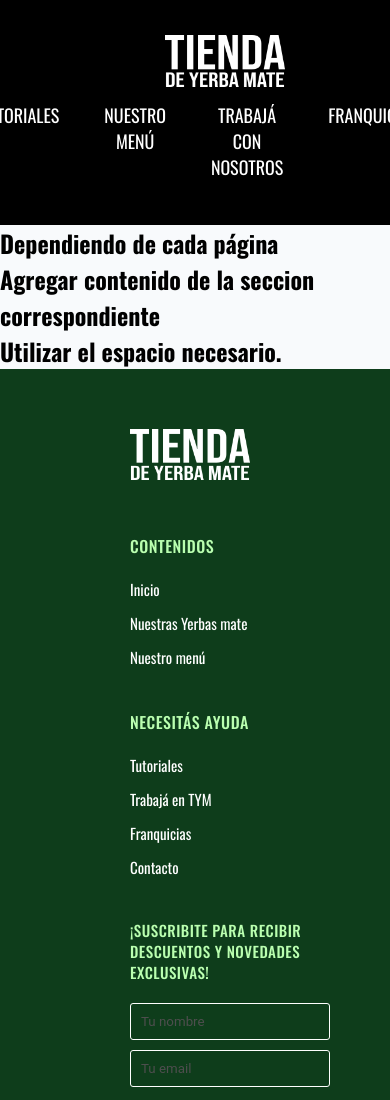
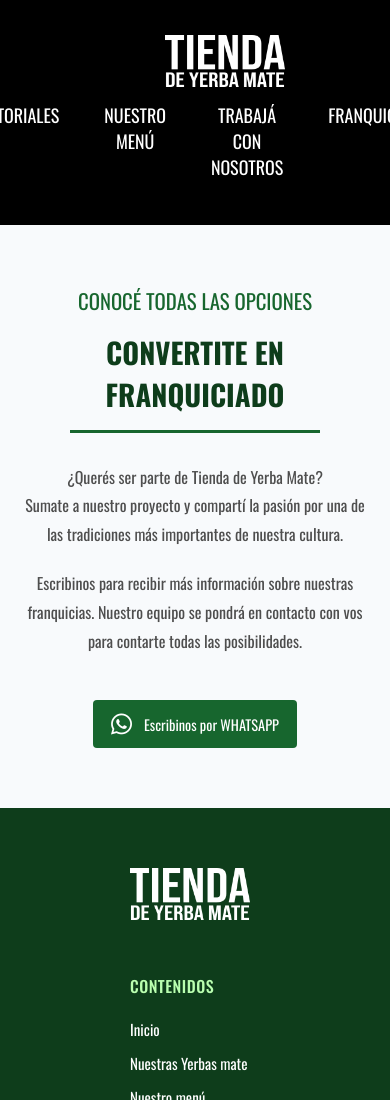
Before and after one commit to PabloHD2024/Tienda-Yerba-Mate, a plain HTML site: page html/franquicia.html in a window 390 px wide. Shown: the top 1100 px of the page. Drawn offline with nearby package versions, Linux system fonts and the light colour scheme.

Commit message:
feat: implementar pagina de franquicias responsive

```diff
--- a/css/styles.css
+++ b/css/styles.css
@@ -113,7 +113,7 @@ body {
   font-size: 40px;
   text-align: center;
   margin: 20px 0 20px;
-  color:var(--primary-dark);
+  color: var(--primary-dark);
 }
 
 .yerbas {
@@ -593,7 +593,7 @@ body {
 }
 
 .contacto h2::after {
-  content: "";
+  content: '';
   flex-grow: 1;
   height: 1px;
   background-color: var(--border-light-gray);
@@ -618,7 +618,7 @@ body {
   display: flex;
   flex-direction: column;
   width: 700px;
-  color: var(--text-gray)
+  color: var(--text-gray);
 }
 
 .formulario label {
@@ -642,7 +642,6 @@ body {
   color: var(--text-white);
   font-weight: 800;
   cursor: pointer;
-
 }
 
 .contact-redes {
@@ -676,7 +675,6 @@ body {
 .form-social-icons a:hover {
   background-color: var(--secondary);
 }
-
 
 /* Responsive */
 
@@ -720,6 +718,109 @@ body {
   line-height: 1;
 }
 
+/* ========== FRANQUICIAS ========== */
+
+.pagina-franquicias {
+  display: flex;
+  justify-content: center;
+  align-items: center;
+  min-height: 650px;
+  padding: 80px 20px;
+}
+
+.franquicias-contenido {
+  display: flex;
+  flex-direction: column;
+  align-items: center;
+  max-width: 900px;
+  width: 100%;
+  text-align: center;
+}
+
+.franquicias-subtitulo {
+  font-size: 1.3rem;
+  color: var(--primary);
+  margin-bottom: 15px;
+}
+
+.franquicias-contenido h1 {
+  font-size: 3rem;
+  color: var(--primary-dark);
+  margin-bottom: 35px;
+}
+
+.franquicias-descripcion {
+  font-size: 1.2rem;
+  line-height: 1.8;
+  color: var(--text-gray);
+  margin-bottom: 20px;
+}
+
+.franquicias-boton {
+  display: inline-flex;
+  align-items: center;
+  justify-content: center;
+  gap: 12px;
+  margin-top: 25px;
+  padding: 15px 30px;
+
+  background-color: var(--primary);
+  color: var(--text-white);
+  text-decoration: none;
+  font-size: 1.1rem;
+  border-radius: 4px;
+
+  transition:
+    background-color 0.3s ease,
+    transform 0.3s ease;
+}
+
+.franquicias-boton:hover {
+  background-color: var(--primary-dark);
+  transform: translateY(-3px);
+}
+
+.franquicias-boton i {
+  font-size: 1.5rem;
+}
+
+.franquicias-separador {
+  width: 250px;
+  height: 3px;
+  background-color: var(--primary);
+  margin: 0 auto 30px;
+}
+
+/* Responsive */
+
+@media (max-width: 768px) {
+  .pagina-franquicias {
+    min-height: 500px;
+    padding: 60px 20px;
+  }
+
+  .franquicias-contenido h1 {
+    font-size: 3rem;
+    color: var(--primary-dark);
+    margin-bottom: 15px;
+  }
+}
+
+@media (max-width: 480px) {
+  .franquicias-contenido h1 {
+    font-size: 1.8rem;
+  }
+
+  .franquicias-descripcion {
+    font-size: 1rem;
+  }
+
+  .franquicias-boton {
+    font-size: 0.9rem;
+    padding: 12px 18px;
+  }
+}
+
 /* --- Responsive Design --- */
 @media (max-width: 768px) {
   .footer-container {
--- a/html/franquicia.html
+++ b/html/franquicia.html
@@ -1,20 +1,32 @@
-<!DOCTYPE html>
-<html lang="en">
+<!doctype html>
+<html lang="es">
   <head>
-    <meta charset="UTF-8">
-    <meta name="viewport" content="width=device-width, initial-scale=1.0">
-    <link rel="stylesheet" href="../css/styles.css">
-    <link rel="stylesheet" href="https://cdnjs.cloudflare.com/ajax/libs/font-awesome/6.4.2/css/all.min.css" crossorigin="anonymous" referrerpolicy="no-referrer">
-    <link rel="preconnect" href="https://fonts.googleapis.com">
-    <link rel="preconnect" href="https://fonts.gstatic.com" crossorigin>
-    <link href="https://fonts.googleapis.com/css2?family=Oswald:wght@200..700&display=swap" rel="stylesheet">
+    <meta charset="UTF-8" />
+    <meta name="viewport" content="width=device-width, initial-scale=1.0" />
+    <link rel="stylesheet" href="../css/styles.css" />
+    <link
+      rel="stylesheet"
+      href="https://cdnjs.cloudflare.com/ajax/libs/font-awesome/6.4.2/css/all.min.css"
+      crossorigin="anonymous"
+      referrerpolicy="no-referrer"
+    />
+    <link rel="preconnect" href="https://fonts.googleapis.com" />
+    <link rel="preconnect" href="https://fonts.gstatic.com" crossorigin />
+    <link
+      href="https://fonts.googleapis.com/css2?family=Oswald:wght@200..700&display=swap"
+      rel="stylesheet"
+    />
     <title>Tienda de Yerba Mate</title>
   </head>
   <body>
     <header>
       <nav>
         <div class="nav-tienda">
-                <a href="../index.html"><img src="../img/LogoTiendaYerbaMate.png" alt="Logo Tienda Yerba Mate"></a>
+          <a href="../index.html"
+            ><img
+              src="../img/LogoTiendaYerbaMate.png"
+              alt="Logo Tienda Yerba Mate"
+          /></a>
           <ul>
             <li><a href="nuestrasYerbas.html">NUESTRAS YERBAS MATE</a></li>
             <li><a href="tutoriales.html">TUTORIALES</a></li>
@@ -26,28 +38,45 @@
         </div>
       </nav>
     </header>
-    <main>
-        <section>
-            <div>
-                <h2>Dependiendo de cada página</h2>
-            </div>
-        </section>
-        <section>
-            <div>
-                <h2>Agregar contenido de la seccion correspondiente</h2>
-            </div>
-        </section>
-        <section>
-            <div>
-                <h2>Utilizar el espacio necesario.</h2>
-            </div>
+
+    <main class="pagina-franquicias">
+      <section class="franquicias-contenido">
+        <p class="franquicias-subtitulo">CONOCÉ TODAS LAS OPCIONES</p>
+
+        <h1>CONVERTITE EN FRANQUICIADO</h1>
+
+        <div class="franquicias-separador"></div>
+
+        <p class="franquicias-descripcion">
+          ¿Querés ser parte de Tienda de Yerba Mate?
+          <br />
+          Sumate a nuestro proyecto y compartí la pasión por una de las
+          tradiciones más importantes de nuestra cultura.
+        </p>
+
+        <p class="franquicias-descripcion">
+          Escribinos para recibir más información sobre nuestras franquicias.
+          Nuestro equipo se pondrá en contacto con vos para contarte todas las
+          posibilidades.
+        </p>
+
+        <a
+          href="https://wa.me/5491111111111?text=Hola%2C%20quiero%20recibir%20informaci%C3%B3n%20sobre%20las%20franquicias"
+          class="franquicias-boton"
+          target="_blank"
+          rel="noopener noreferrer"
+        >
+          <i class="fa-brands fa-whatsapp"></i>
+          Escribinos por WHATSAPP
+        </a>
       </section>
     </main>
+
     <footer class="site-footer">
       <div class="footer-container">
         <!-- Columna 1: Logo -->
         <div class="footer-column logo-column">
-                <img src="../img/LogoTiendaYerbaMate.png" alt="">
+          <img src="../img/LogoTiendaYerbaMate.png" alt="" />
         </div>
         <!-- Columna 2: Contenidos -->
         <div class="footer-column">
@@ -70,14 +99,18 @@
         </div>
         <!-- Columna 4: Newsletter -->
         <div class="footer-column newsletter-column">
-                <h3 class="newsletter-title">¡SUSCRIBITE PARA RECIBIR DESCUENTOS Y NOVEDADES EXCLUSIVAS!</h3>
+          <h3 class="newsletter-title">
+            ¡SUSCRIBITE PARA RECIBIR DESCUENTOS Y NOVEDADES EXCLUSIVAS!
+          </h3>
           <form action="#" class="newsletter-form">
-                    <input type="text" placeholder="Tu nombre" required>
-                    <input type="email" placeholder="Tu email" required>
+            <input type="text" placeholder="Tu nombre" required />
+            <input type="email" placeholder="Tu email" required />
             <label class="checkbox-container">
-                        <input type="checkbox" checked>
+              <input type="checkbox" checked />
               <span class="checkmark"></span>
-                        <span class="checkbox-text">Si, quiero recibir descuentos y novedades.</span>
+              <span class="checkbox-text"
+                >Si, quiero recibir descuentos y novedades.</span
+              >
             </label>
             <button type="submit">SUSCRIBIRME</button>
           </form>
```
Lines whose indentation alone changed are shown as unchanged.
